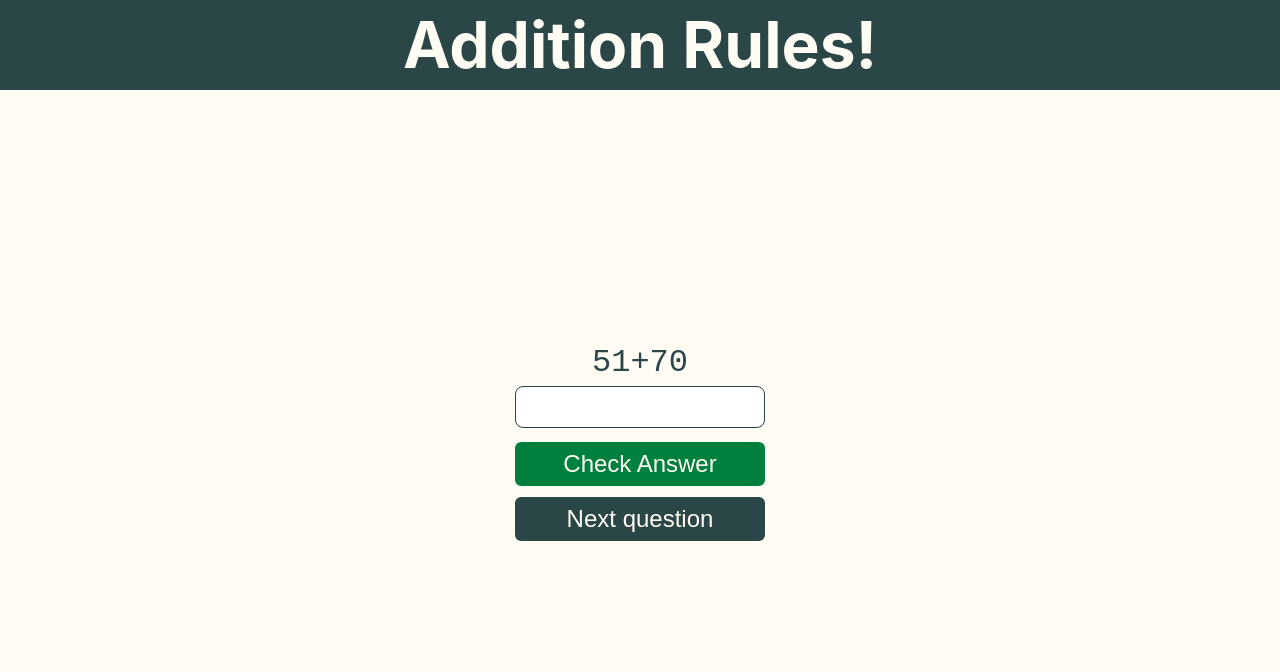
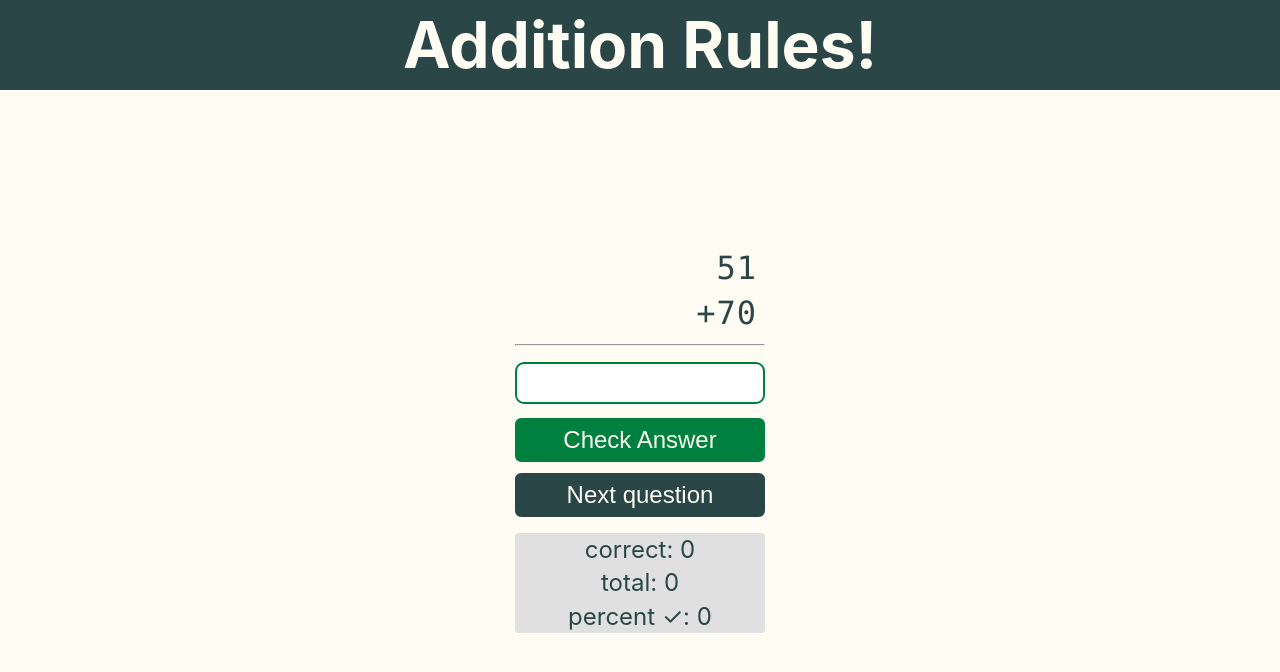
Before and after one commit to willcary/Addition-Rules, a React (Create React App) app: page / in a window 1280 px wide. Shown: the top 672 px of the page. Built offline with nearby package versions, Linux system fonts and the light colour scheme.

Commit message:
Disable and focus input and conditionally render styles/content

```diff
--- a/src/App.js
+++ b/src/App.js
@@ -1,4 +1,4 @@
-import { useState, useEffect } from "react";
+import { useState, useEffect, useRef } from "react";
 import "./App.css";
 
 function App() {
@@ -13,14 +13,26 @@ function App() {
   ]);
   const [answer, setAnswer] = useState("");
   const [userAnswer, setUserAnswer] = useState("");
+  const [isDisabled, setIsDisabled] = useState(false);
+  const [correctAnswers, setCorrectAnswers] = useState(0);
+  const [totalAnswers, setTotalAnswers] = useState(0);
+
+  const inputRef = useRef(null);
 
   function handleSubmit(event) {
     event.preventDefault();
-    alert(
-      answer == userAnswer
-        ? "Correct, nice job!"
-        : `Incorrect: answer was ${answer}`
-    );
+    if (!isDisabled) {
+      setIsDisabled(true);
+      setTotalAnswers(totalAnswers + 1);
+      if (answer == userAnswer) {
+        setCorrectAnswers(correctAnswers + 1);
+      }
+      // alert(
+      //   answer == userAnswer
+      //     ? "Correct, nice job!"
+      //     : `Incorrect: answer was ${answer}`
+      // );
+    }
   }
 
   function handleChange(event) {
@@ -30,11 +42,13 @@ function App() {
   function onClick() {
     setNumbers([setRandomNumber(), setRandomNumber()]);
     setUserAnswer("");
+    setIsDisabled(false);
   }
 
   // Check userAnswer against real answer
   useEffect(() => {
     setAnswer(numbers.reduce((a, b) => a + b, 0));
+    inputRef.current.focus();
   }, [numbers]);
 
   return (
@@ -44,24 +58,42 @@ function App() {
       </header>
       <main>
         <div className="math-body">
-          <code>{numbers[0]}</code>
-          <code>+{numbers[1]}</code>
+          <p>{numbers[0]}</p>
+          <p>+{numbers[1]}</p>
+          <hr />
           <form onSubmit={handleSubmit}>
             <input
               type="text"
               name="answer"
+              disabled={isDisabled}
               value={userAnswer}
+              className={
+                !isDisabled
+                  ? ""
+                  : answer == userAnswer
+                  ? "input-disabled-correct"
+                  : "input-disabled-incorrect"
+              }
+              ref={inputRef}
               onChange={handleChange}
             />
             <input
               type="submit"
               value="Check Answer"
-              className="btn btn-primary"
+              className={isDisabled ? "btn btn-disabled" : "btn btn-primary"}
             />
           </form>
           <button onClick={onClick} className="btn btn-secondary">
             Next question
           </button>
+          <div className="answer-info">
+            <small>correct: {correctAnswers}</small>
+            <small>total: {totalAnswers}</small>
+            <small>
+              percent ✓:{" "}
+              {Math.round((correctAnswers / totalAnswers) * 100) || "0"}
+            </small>
+          </div>
         </div>
       </main>
     </div>
```
